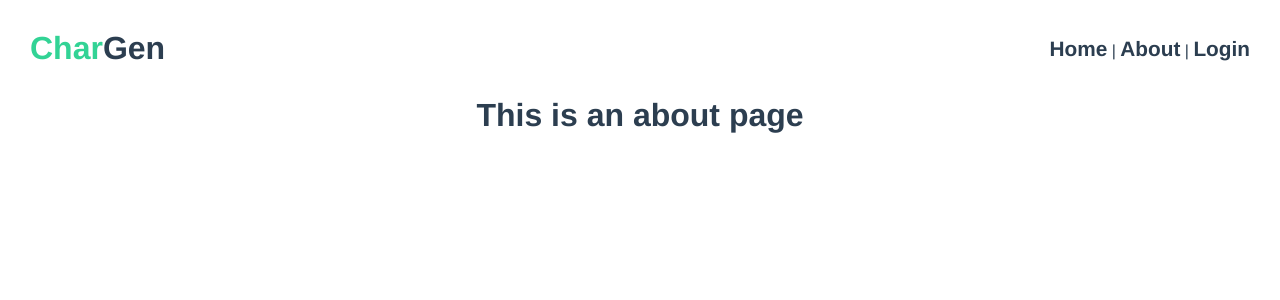
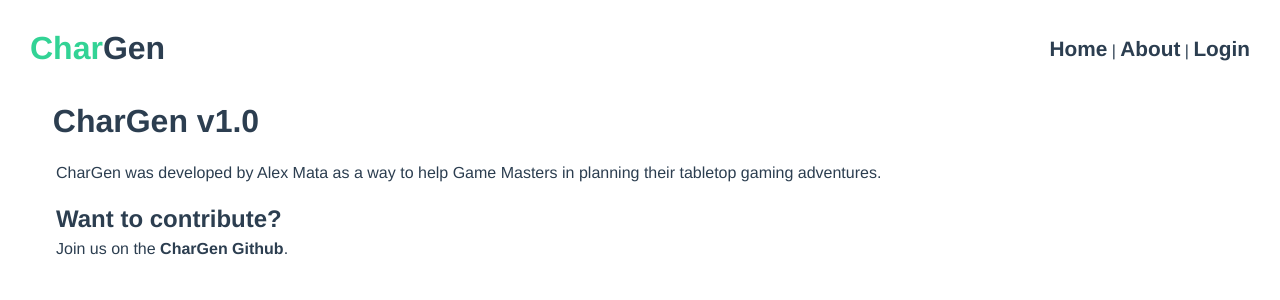
Before and after one commit to denimcouch/npc-gen-spa, a Vue app: page /about in a window 1280 px wide. Shown: the top 300 px of the page. Built offline with nearby package versions, Linux system fonts and the light colour scheme.

Commit message:
about page finished

```diff
--- a/src/views/About.vue
+++ b/src/views/About.vue
@@ -1,5 +1,39 @@
 <template>
   <main class="about">
-    <h1>This is an about page</h1>
+    <h1>CharGen v1.0</h1>
+    <div class="info">
+      <p>
+        CharGen was developed by Alex Mata as a way to help Game Masters in
+        planning their tabletop gaming adventures.
+      </p>
+    </div>
+    <div class="contribute">
+      <h2>Want to contribute?</h2>
+      <p>
+        Join us on the
+        <a href="https://github.com/denimcouch/npc-gen-spa">CharGen Github</a>.
+      </p>
+    </div>
   </main>
 </template>
+
+<style>
+.about {
+  max-width: 1200px;
+  margin: auto;
+  text-align: left;
+  line-height: 1.5;
+}
+
+.about h1 {
+  margin: 0 0.8rem;
+}
+
+.info {
+  margin: 1rem;
+}
+
+.contribute {
+  margin: 1rem;
+}
+</style>
```
